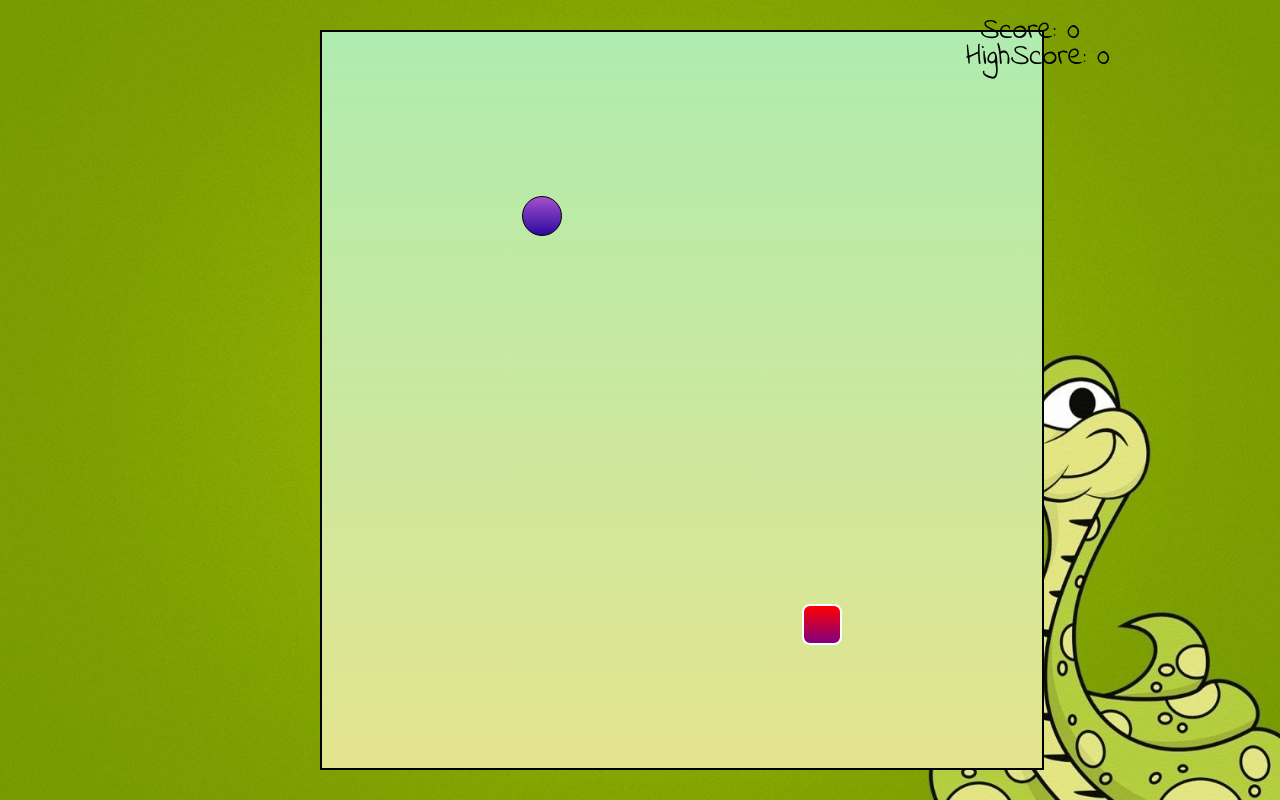
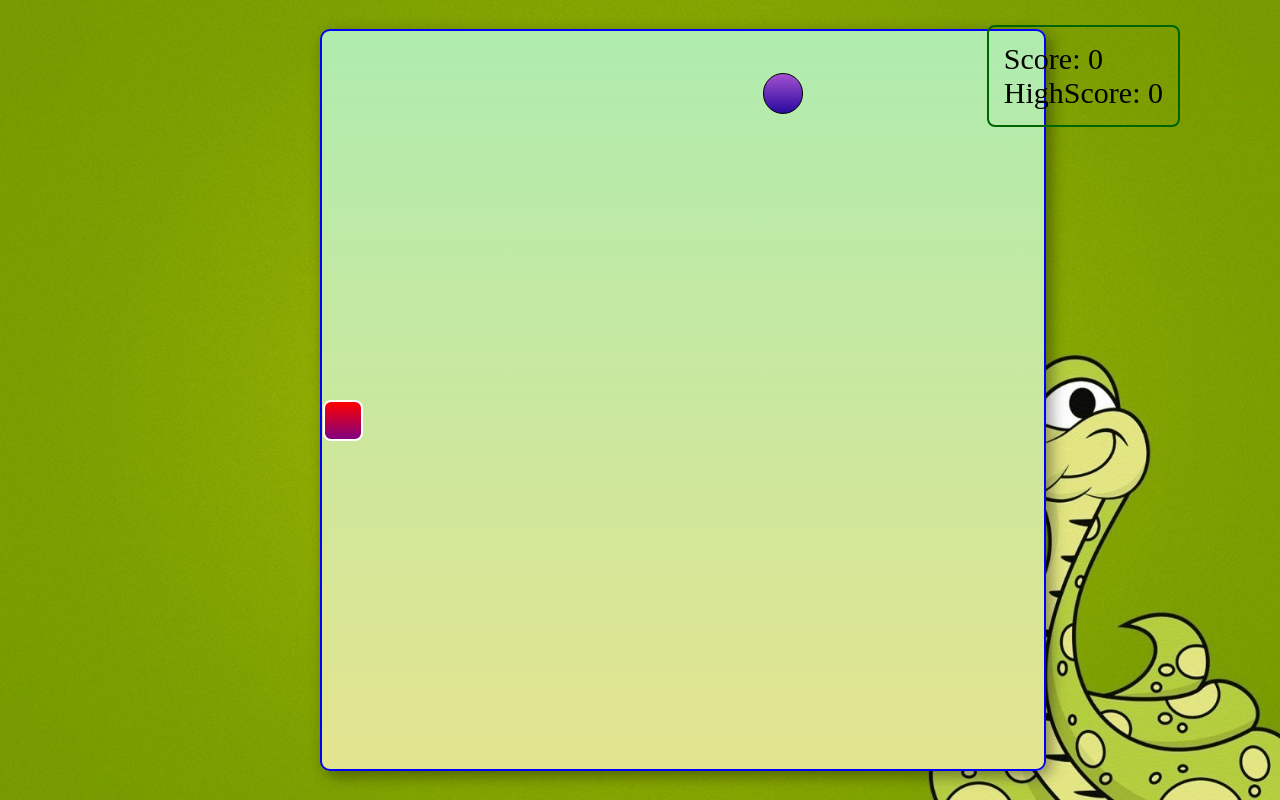
Before and after one commit to coding-pandaa/The-Snake-Ninja-Game, a plain HTML site: page index.html in a window 1280 px wide. Drawn offline with Linux system fonts and the light colour scheme.

Commit message:
Initial Commit
Changes in css.
Randomised food and snake.
Speed increase.

```diff
--- a/css/style.css
+++ b/css/style.css
@@ -16,11 +16,14 @@
     width: 90vmin;
     height: 92vmin;
     margin-left:25%;
-    border: solid 2px black;
+    border: solid 2px blue;
     display:grid;
     grid-template-rows: repeat(18,1fr);
     grid-template-columns: repeat(18,1fr);
-
+    border-radius: 10px;
+    padding: 1px;
+    -webkit-box-shadow: 5px 5px 15px rgba(0,0,0,0.4);
+    -moz-box-shadow: 5px 5px 15px rgba(0,0,0,0.4);
 
 }
 .head{
@@ -40,17 +43,14 @@
     border: .2vmin solid black;
     border-radius: 20px;
 }
-#scoreBox{
-    position: absolute;
-    top:9px;
-    right: 200px;
-    font-size: 30px;
-    font-family: 'Indie Flower', cursive, bold;
+
+#scoreCard{
+  position: absolute;
+  top: 25px;
+  right: 100px;
+  font-size: 30px;
+  font-family: :'Indie Flower', cursive, bold;
+  border-radius: 8px;
+  border: solid 2px darkgreen;
+  padding: 15px;
 }
-#highscoreBox{
-    position: absolute;
-    top:35px;
-    right: 170px;
-    font-size: 30px;
-    font-family: 'Indie Flower', cursive, bold;
-}
--- a/index.html
+++ b/index.html
@@ -9,8 +9,10 @@
 </head>
 <body>
     <div class="body">
-        <div id="scoreBox">Score: 0</div>
-        <div id="highscoreBox">HighScore: 0</div>
+        <div id="scoreCard">
+          <p id="scoreBox">Score: 0</p>
+          <p id="highscoreBox">HighScore: 0</p>
+        </div>
         <div id="board"></div>
     </div>
 
--- a/js/index.js
+++ b/js/index.js
@@ -3,15 +3,18 @@
 let inputDir = {x: 0, y:0};
 const foodSound=new Audio('music/food.mp3');
 const gameOverSound=new Audio('music/gameover.mp3');
-const moveSound = new Audio('music/move.mp3');
-const musicSound = new Audio('music/bg_sound.mp3');
-let speed=3;
+const moveSound =new Audio('music/move.mp3');
+const musicSound =new Audio('music/bg_sound.mp3');
+let speed=2;
 let score=0;
 let lastPaintTime = 0;
+
+let [A,B,C,D]=getFourUniqueVal();
+
 let snakeArr=[
-    {x:13,y:15}
+    {x:A, y:B}
 ]
-food = {x:6,y:5};
+food = {x:C, y:D};
 
 
 
@@ -49,15 +52,20 @@ function isCollide(snake)
 function gameEngine()
 {
     //Part1: Updating the snake array & food
+
+    let [A,B,C,D]=getFourUniqueVal();
+
     if(isCollide(snakeArr))
     {
         gameOverSound.play();
         musicSound.pause();
         inputDir = {x:0,y:0};
         alert("GameOver. Press any key to play again!");
-        snakeArr=[{x:13,y:15}];
+        snakeArr=[{x:A,y:B}];
+        food={x:C, y:D};
         musicSound.play();
         score=0;
+        speed=2;
 
     }
     musicSound.play();
@@ -66,6 +74,9 @@ function gameEngine()
     {
         foodSound.play();
         score += 1;
+        if (score%3==0){
+          speed=speed+0.5;
+        }
         if(score>highscoreval)
         {
             highscoreval=score;
@@ -75,9 +86,10 @@ function gameEngine()
         }
         scoreBox.innerHTML="Score: "+score;
         snakeArr.unshift({x:snakeArr[0].x + inputDir.x, y: snakeArr[0].y + inputDir.y});
-        const a= 1;
-        const b= 17;
-        food = {x: Math.round(a+ (b-a)*Math.random()),y:Math.round(a+(b-a)*Math.random())}
+        //const a= 1;
+        //const b= 17;
+        //food = {x: Math.round(a+ (b-a)*Math.random()),y:Math.round(a+(b-a)*Math.random())}
+        food = {x:C,y:D}
     }
 
     //Moving the snake
@@ -165,3 +177,23 @@ window.addEventListener('keydown',e=>{
             break;
     }
 });
+
+
+function getRandomVal() {
+  return Math.floor((Math.random() * 17) + 1);
+}
+
+
+function getFourUniqueVal(){
+  let a,b,c,d;
+  while (true) {
+    a=getRandomVal();
+    b=getRandomVal();
+    c=getRandomVal();
+    d=getRandomVal();
+    if (a!=b && b!=c && c!=d){
+      break;
+    }
+  }
+  return [a,b,c,d];
+}
```
